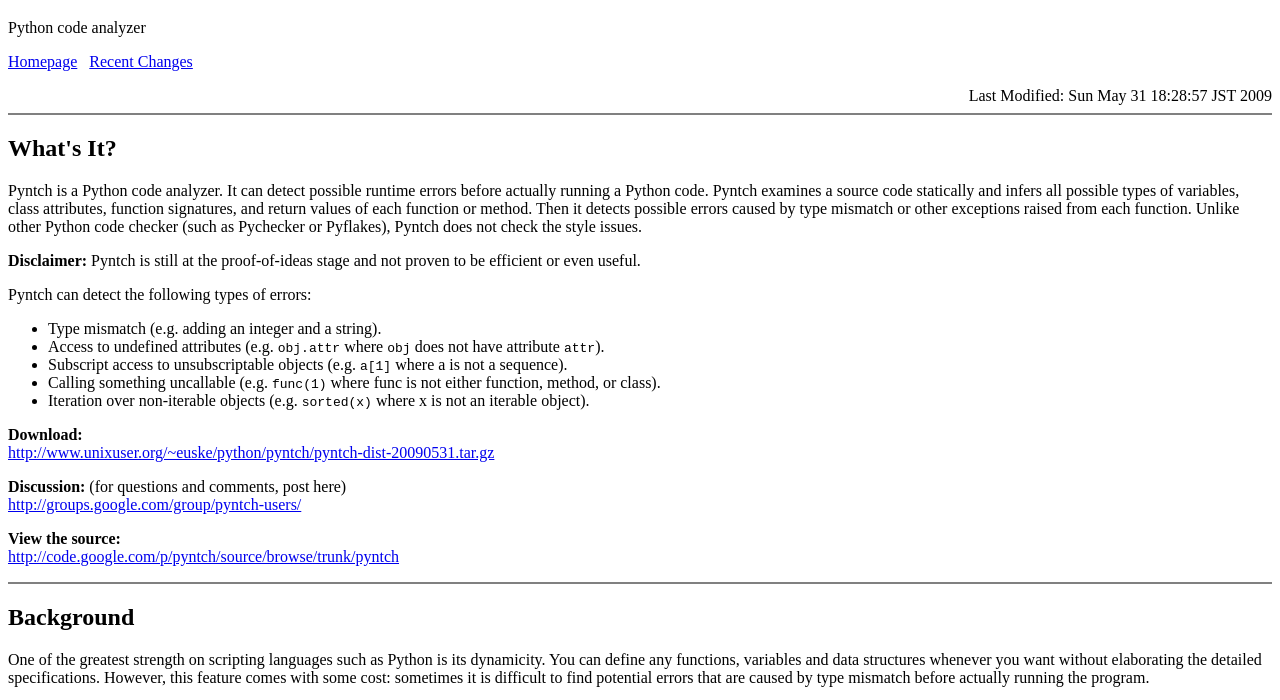
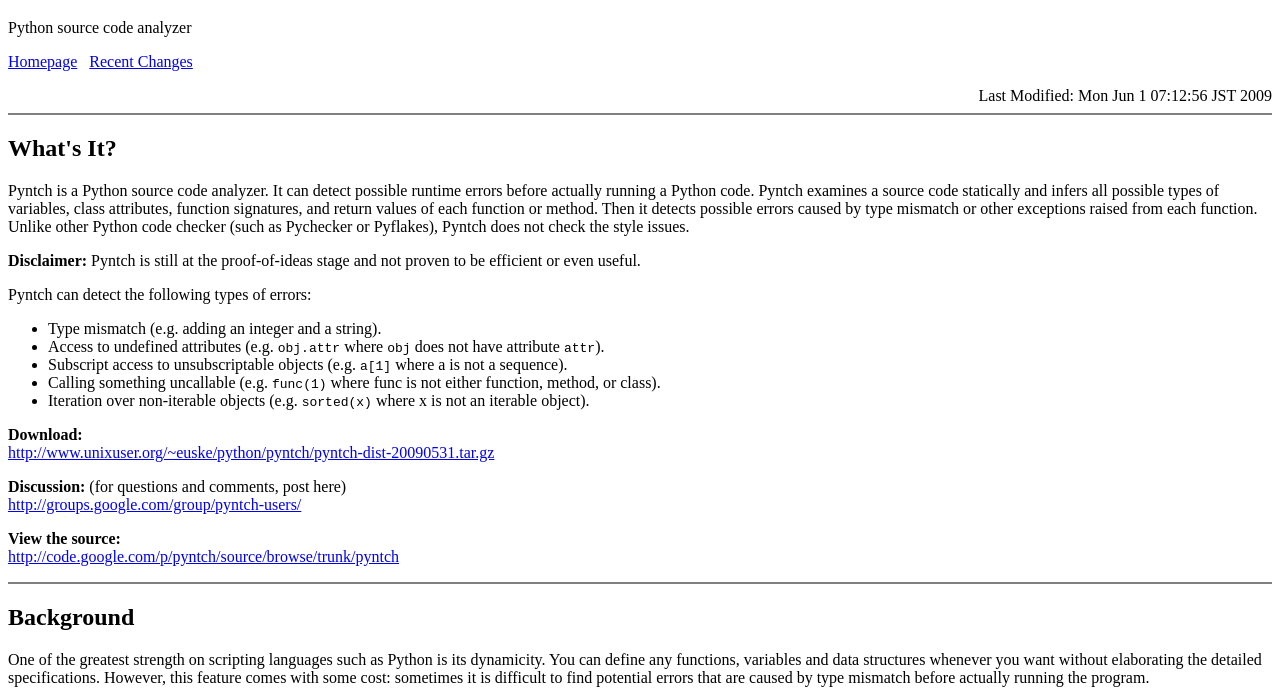
Before and after one commit to pombreda/pyntch, a plain HTML site: page pyntch/docs/index.html in a window 1280 px wide. Shown: the part 61-761 px from the top of the page. Drawn offline with Linux system fonts and the light colour scheme.

Commit message:
code analyzer -> source code analyzer

```diff
--- a/pyntch/docs/index.html
+++ b/pyntch/docs/index.html
@@ -2,7 +2,7 @@
 <html>
 <head>
 <meta http-equiv="Content-Type" content="text/html; charset=iso-8859-1">
-<title>Pyntch - Python code analyzer</title>
+<title>Pyntch - Python source code analyzer</title>
 <style type="text/css"><!--
 blockquote { background: #eeeeee; }
 --></style>
@@ -10,7 +10,7 @@
 
 <h1>Pyntch</h1>
 <p>
-Python code analyzer
+Python source code analyzer
 
 <p>
 <a href="http://www.unixuser.org/~euske/python/pyntch/index.html">Homepage</a>
@@ -19,7 +19,7 @@
 
 <div align=right class=lastmod>
 <!-- hhmts start -->
-Last Modified: Sun May 31 18:28:57 JST 2009
+Last Modified: Mon Jun  1 07:12:56 JST 2009
 <!-- hhmts end -->
 </div>
 
@@ -27,7 +27,7 @@
 <hr noshade>
 <h2>What's It?</h2>
 <p>
-Pyntch is a Python code analyzer. It can detect possible runtime
+Pyntch is a Python source code analyzer. It can detect possible runtime
 errors before actually running a Python code. Pyntch examines a
 source code statically and infers all possible types of variables,
 class attributes, function signatures, and return values of
```
Also changed, not shown: 1 other file.
